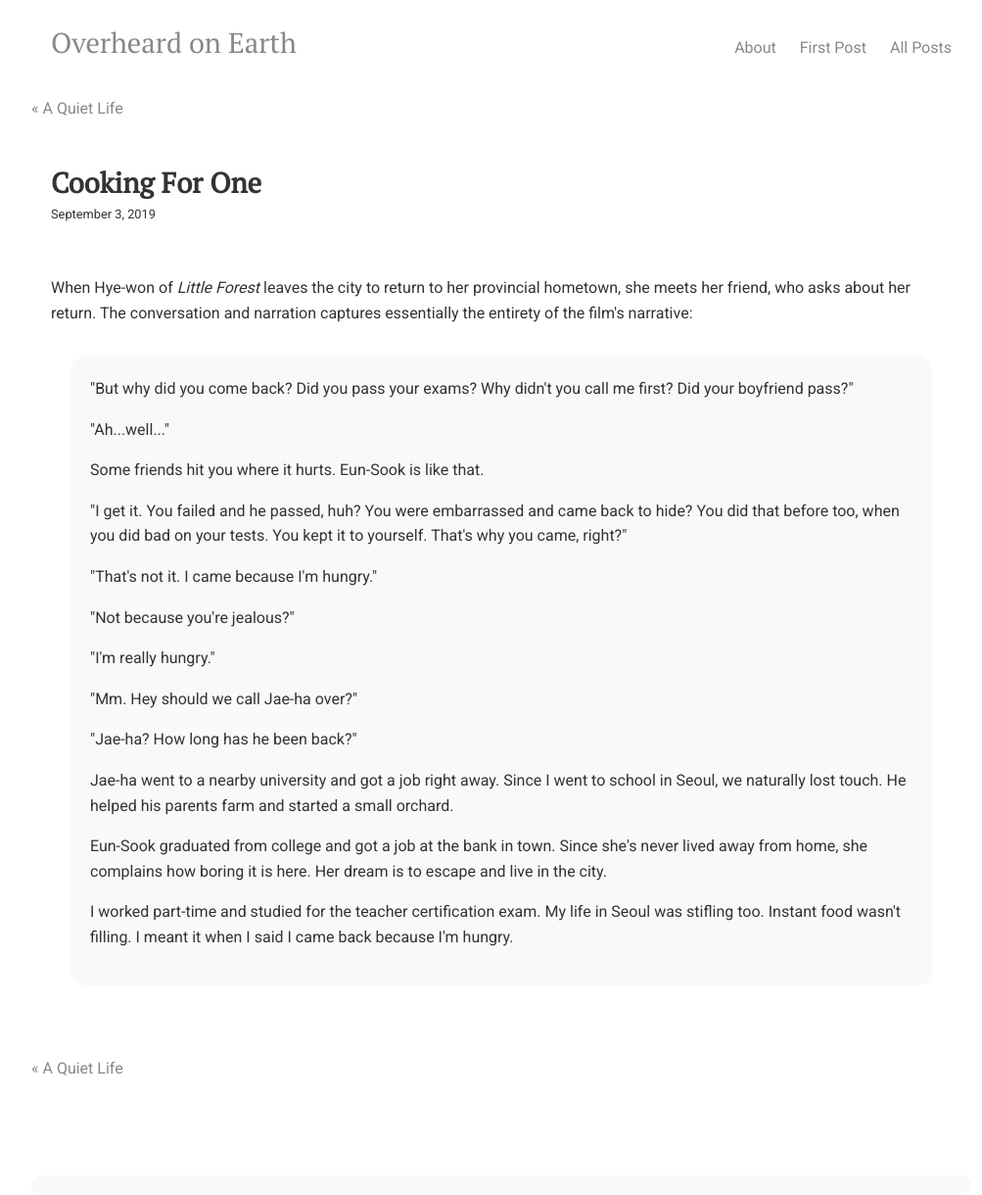
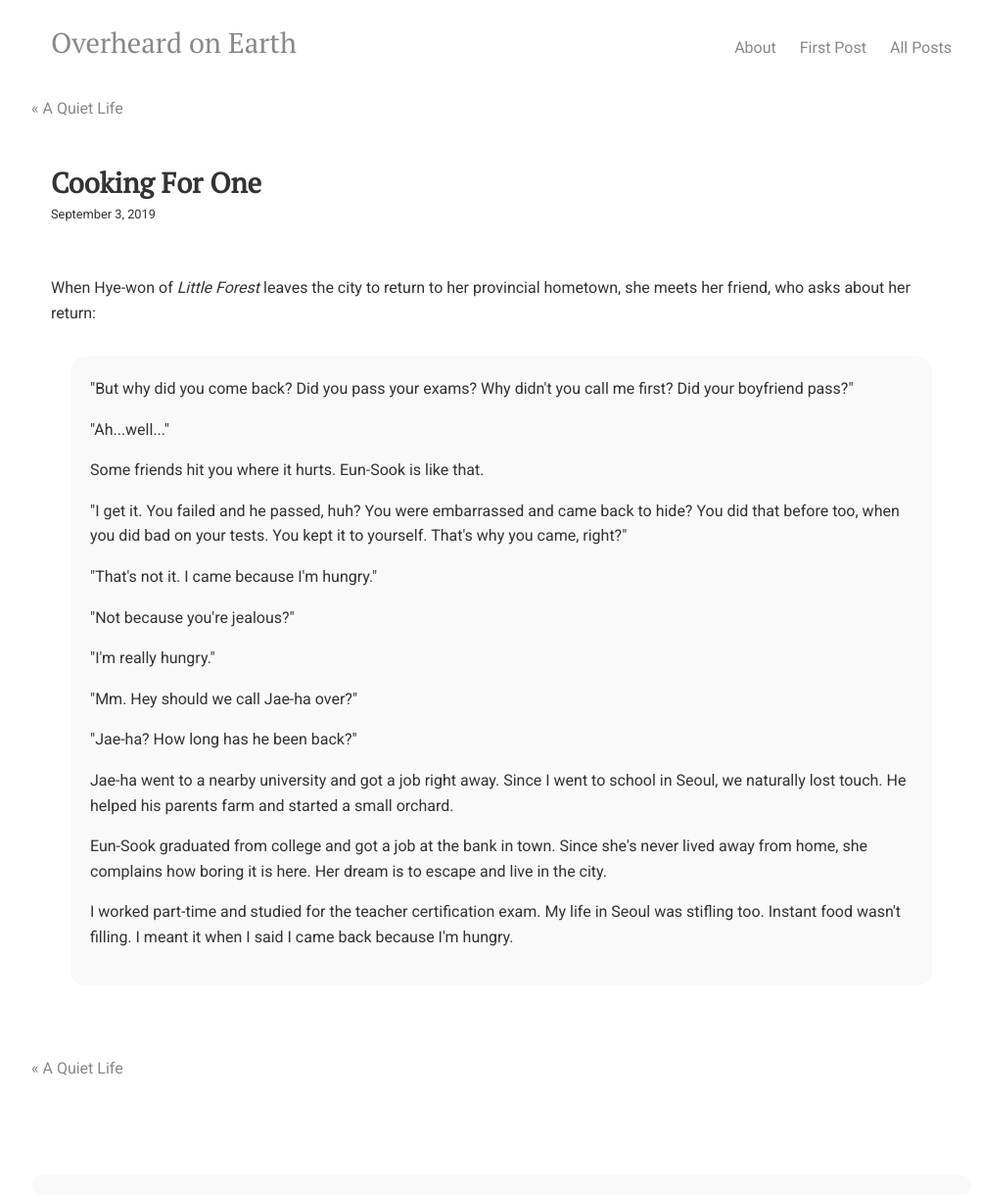
Before and after one commit to overheardonearth/overheardonearth.github.io, a Jekyll site: the page built from _posts/2019-09-03-cooking-for-one.html, in a window 1280 px wide. Shown: the whole page at 98% size, without its empty margins (128-1131 px from the left). Built offline with Jekyll 4.4.1, drawn with Linux system fonts in a browser that asks for light colours; comment, search, counter and statistics services are not loaded.

Commit message:
Update 2019-09-03-cooking-for-one.html

```diff
--- a/_posts/2019-09-03-cooking-for-one.html
+++ b/_posts/2019-09-03-cooking-for-one.html
@@ -5,7 +5,7 @@ comments: true
 date: 2019-09-03
 ---
 
-When Hye-won of <i>Little Forest</i> leaves the city to return to her provincial hometown, she meets her friend, who asks about her return. The conversation and narration captures essentially the entirety of the film's narrative:
+When Hye-won of <i>Little Forest</i> leaves the city to return to her provincial hometown, she meets her friend, who asks about her return:
 
 <div class="media">
 "But why did you come back? Did you pass your exams? Why didn't you call me first? Did your boyfriend pass?"
```
